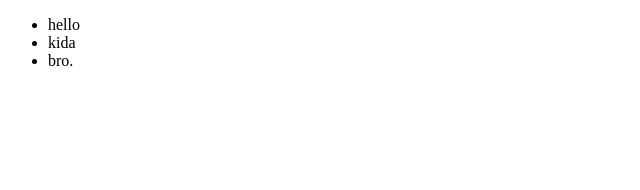
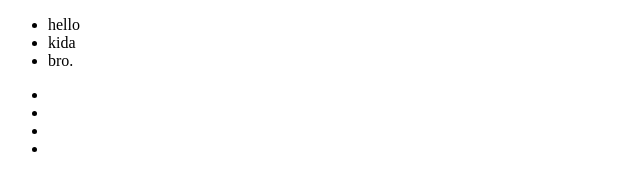
Before and after one commit to Chamanbawa/project, a plain HTML site: page index.html in a window 1280 px wide. Shown: the full height of the page, 0-640 px from the left. Drawn offline with Linux system fonts and the light colour scheme.

Commit message:
footer added

```diff
--- a/index.html
+++ b/index.html
@@ -16,7 +16,16 @@
         <li>bro.</li>
     </ul>
 </nav>
-
+<footer>
+    <nav>
+        <ul>
+            <li></li>
+            <li></li>
+            <li></li>
+            <li></li>
+        </ul>
+    </nav>
+</footer>
 
 </header>
 
```
